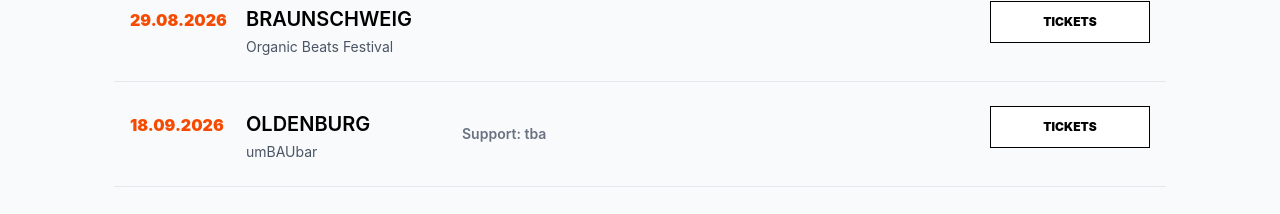
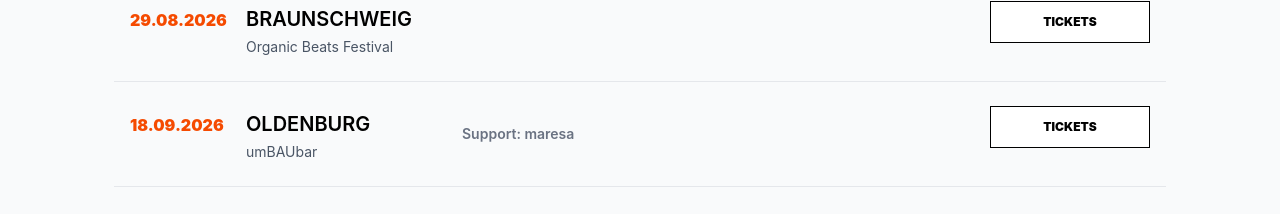
Before and after one commit to flixcoo/veloclub-website, a React (Vite) app: page / in a window 1280 px wide. Shown: the part 1996-2210 px from the top of the page. Built offline with nearby package versions, Linux system fonts and the light colour scheme.

Commit message:
Revealed support

```diff
--- a/src/data/content.ts
+++ b/src/data/content.ts
@@ -28,7 +28,7 @@ export const LIVE_DATES: LiveDate[] = [
         date: '18.09.2026',
         city: 'Oldenburg',
         venue: 'umBAUbar',
-        description: 'Support: tba',
+        description: 'Support: maresa',
         button: {
             text: 'Tickets',
             url: 'https://rausgegangen.de/events/konzert-velo-club-0/',
```
